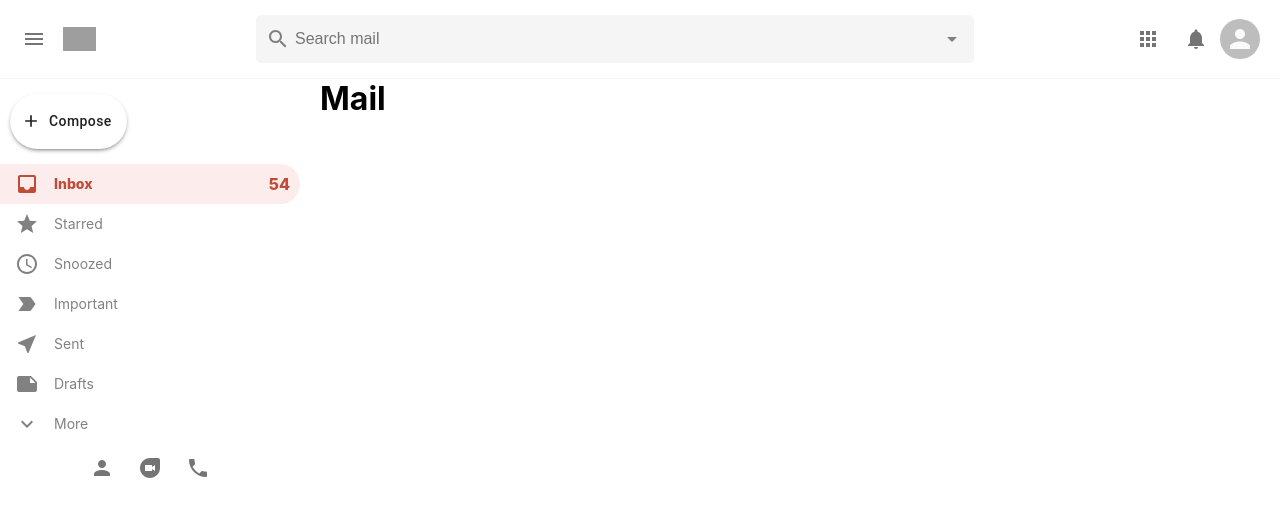
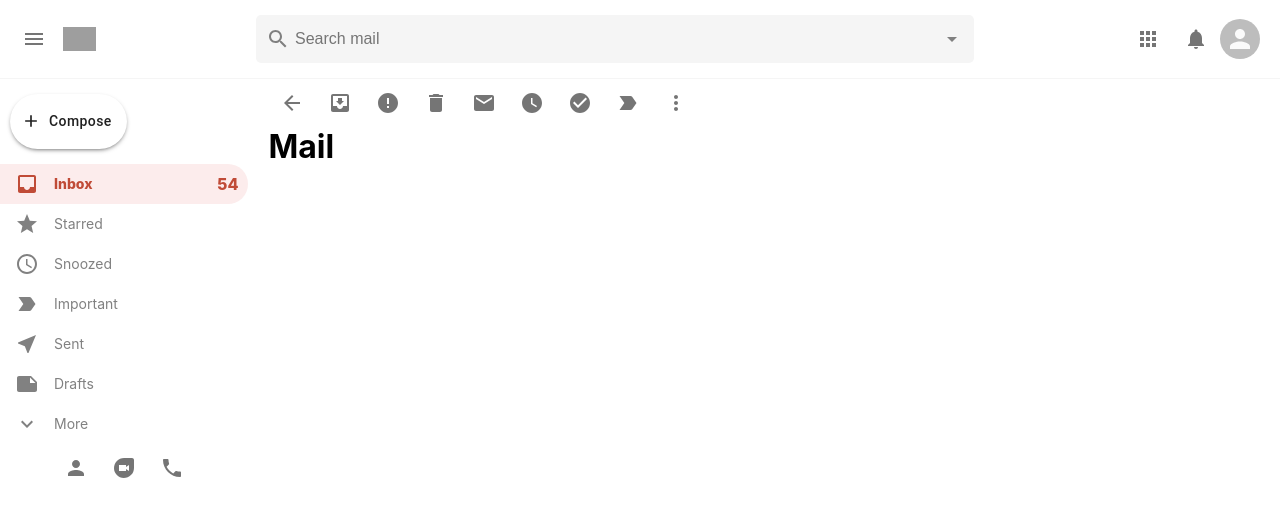
Before and after one commit to adam040992/gmail-clone, a React (Create React App) app: page /mail in a window 1280 px wide. Shown: the top 516 px of the page. Built offline with nearby package versions, Linux system fonts and the light colour scheme; grey boxes are pictures that could not be loaded.

Commit message:
Building Mail section

```diff
--- a/src/components/Mail.js
+++ b/src/components/Mail.js
@@ -1,9 +1,62 @@
+import { IconButton } from '@material-ui/core';
 import React from 'react';
 import './Mail.css';
+import ArrowBackIcon from '@material-ui/icons/ArrowBack';
+import MoveToInboxIcon from '@material-ui/icons/MoveToInbox';
+import ErrorIcon from '@material-ui/icons/Error';
+import DeleteIcon from '@material-ui/icons/Delete';
+import EmailIcon from '@material-ui/icons/Email';
+import WatchLaterIcon from '@material-ui/icons/WatchLater';
+import MoreVertIcon from '@material-ui/icons/MoreVert';
+import LabelImportantIcon from '@material-ui/icons/LabelImportant';
+import CheckCircleIcon from '@material-ui/icons/CheckCircle';
 
 function Mail() {
     return (
         <div className="mail">
+            <div className="mail__tools">
+                <div className="mail__toolsLeft">
+                    <IconButton>
+                        <ArrowBackIcon />
+                    </IconButton>
+
+                    <IconButton>
+                        <MoveToInboxIcon />
+                    </IconButton>
+
+                    <IconButton>
+                        <ErrorIcon />
+                    </IconButton>
+
+                    <IconButton>
+                        <DeleteIcon />
+                    </IconButton>
+
+                    <IconButton>
+                        <EmailIcon />
+                    </IconButton>
+
+                    <IconButton>
+                        <WatchLaterIcon />
+                    </IconButton>
+
+                    <IconButton>
+                        <CheckCircleIcon />
+                    </IconButton>
+
+                    <IconButton>
+                        <LabelImportantIcon />
+                    </IconButton>
+
+                    <IconButton>
+                        <MoreVertIcon />
+                    </IconButton>
+
+                </div>
+                <div className="mail__toolsRight">
+
+                </div>
+            </div>
             <h1>Mail</h1>
         </div>
     )
```
